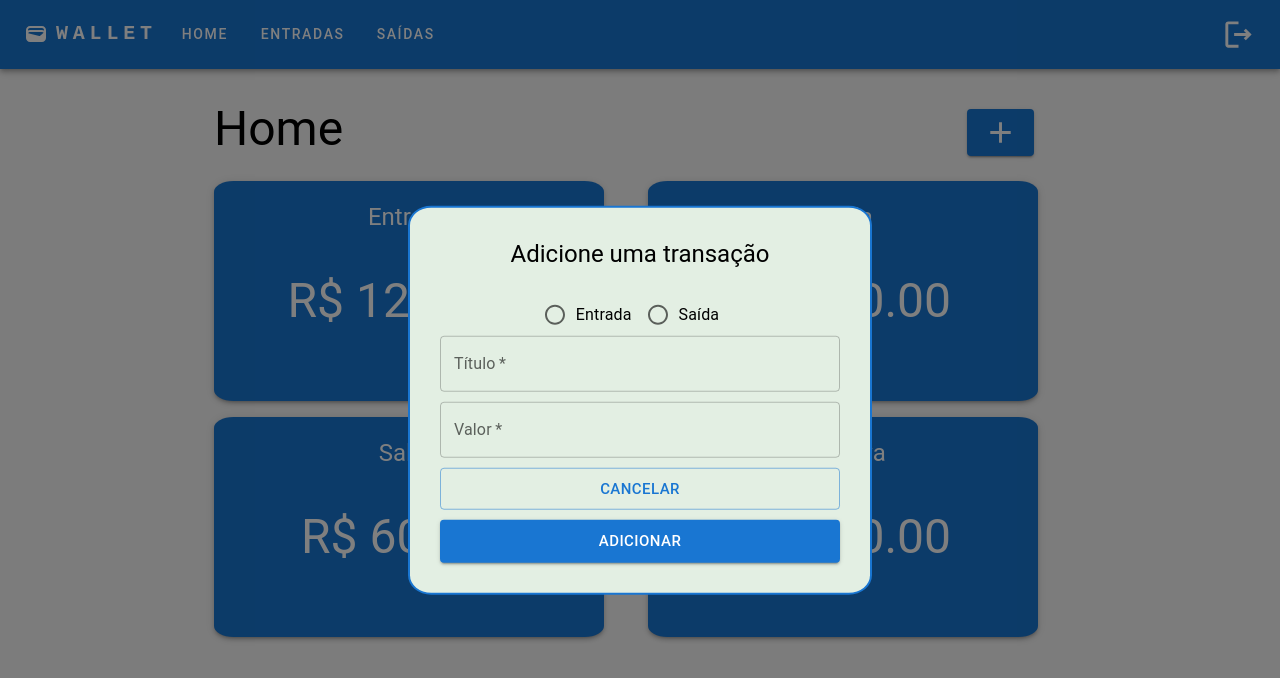
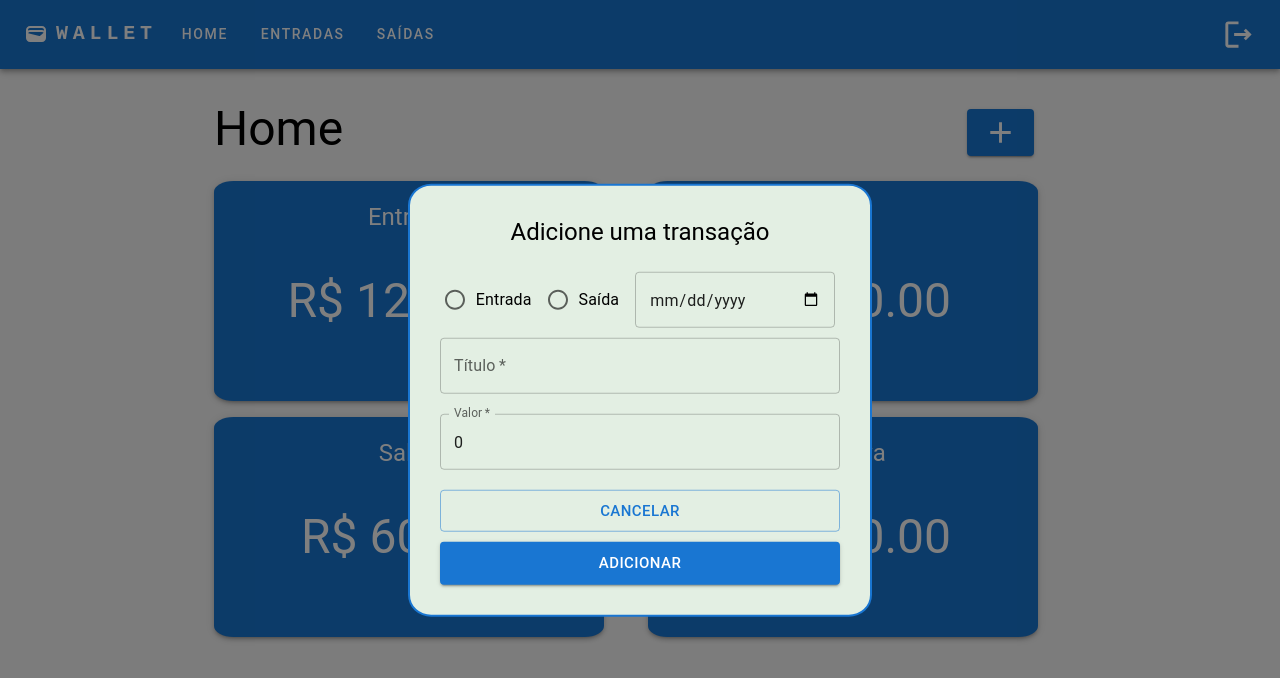
Before and after one commit to Guisalazarr/wallet, a React (Vite) app: page /home in a window 1280 px wide. Both pictures are taken after a click on the button 1000 px from the left and 132 px from the top of the page. Shown: the top 678 px of the page. Built offline with nearby package versions, Linux system fonts and the light colour scheme.

Commit message:
get values create transacions

```diff
--- a/src/componets/AddTransaction.tsx
+++ b/src/componets/AddTransaction.tsx
@@ -3,14 +3,29 @@ import Typography from '@mui/material/Typography';
 import Modal from '@mui/material/Modal';
 import ModalStyled from './ModalStyled';
 import { Button, FormControlLabel, Radio, RadioGroup, TextField } from '@mui/material';
+import { useState } from 'react';
+import { Transaction } from '../types/transaction.models';
+
 
 
 interface AddTransactionProps {
     openModal: boolean
     actionClose: () => void
+
 }
 
 const AddTransaction: React.FC<AddTransactionProps> = ({ openModal, actionClose }) => {
+
+    const [title, setTitle] = useState<string>('')
+    const [value, setValue] = useState<number>(0)
+    const [type, setType] = useState<string>('')
+    const [date, setDate] = useState<any>()
+
+    const createTransaction = () => {
+        console.log(transaciton)
+    }
+
+    const transaciton: Transaction = ({ title, value, type, date })
     return (
         <>
             <Modal
@@ -27,17 +42,25 @@ const AddTransaction: React.FC<AddTransactionProps> = ({ openModal, actionClose
                         row
                         aria-labelledby="demo-row-radio-buttons-group-label"
                         name="row-radio-buttons-group"
+                        value={type}
+                        onChange={e => setType(e.target.value)}
                     >
                         <FormControlLabel value="income" control={<Radio />} label="Entrada" />
                         <FormControlLabel value="outcome" control={<Radio />} label="Saída" />
+                        <TextField id="outlined-basic" type="date" variant="outlined" sx={{ width: '200px' }} value={date} onChange={e => setDate(e.target.value)} />
                     </RadioGroup>
-                    <TextField id="outlined-basic" label="Título" type='text' variant="outlined" fullWidth sx={{ marginBottom: '10px' }} required />
-                    <TextField id="outlined-basic" label="Valor" type='number' variant="outlined" fullWidth sx={{ marginBottom: '10px' }} required />
 
-                    <Button onClick={actionClose} variant='outlined' size='large' fullWidth sx={{ mb: '10px' }}>Cancelar</Button>
-                    <Button onClick={actionClose} variant='contained' size='large' fullWidth >Adicionar</Button>
+
+
+                    <TextField id="outlined-basic" label="Título" type='text' value={title} onChange={e => setTitle(e.target.value)} variant="outlined" fullWidth sx={{ mb: '10px', mt: '10px' }} required />
+                    <TextField id="outlined-basic" label="Valor" type='number' value={value} onChange={e => setValue(Number(e.target.value))} variant="outlined" fullWidth sx={{ mb: '10px', mt: '10px' }} required />
+
+
+
+                    <Button onClick={actionClose} variant='outlined' size='large' fullWidth sx={{ mb: '10px', mt: '10px' }}>Cancelar</Button>
+                    <Button onClick={createTransaction} variant='contained' size='large' fullWidth  >Adicionar</Button>
                 </ModalStyled>
-            </Modal>
+            </Modal >
         </>
     );
 }
--- a/src/pages/Home/index.tsx
+++ b/src/pages/Home/index.tsx
@@ -9,6 +9,7 @@ import AddTransaction from "../../componets/AddTransaction";
 const Home: React.FC = () => {
 
     const [openModal, setOpenModal] = useState<boolean>(false);
+
     return (
         <>
             <Grid2 container>
--- a/src/types/transaction.models.ts
+++ b/src/types/transaction.models.ts
@@ -1,5 +1,6 @@
 export interface Transaction {
     title: string;
     value: number;
-    date: string;
+    type: string;
+    date: any;
 }
```
